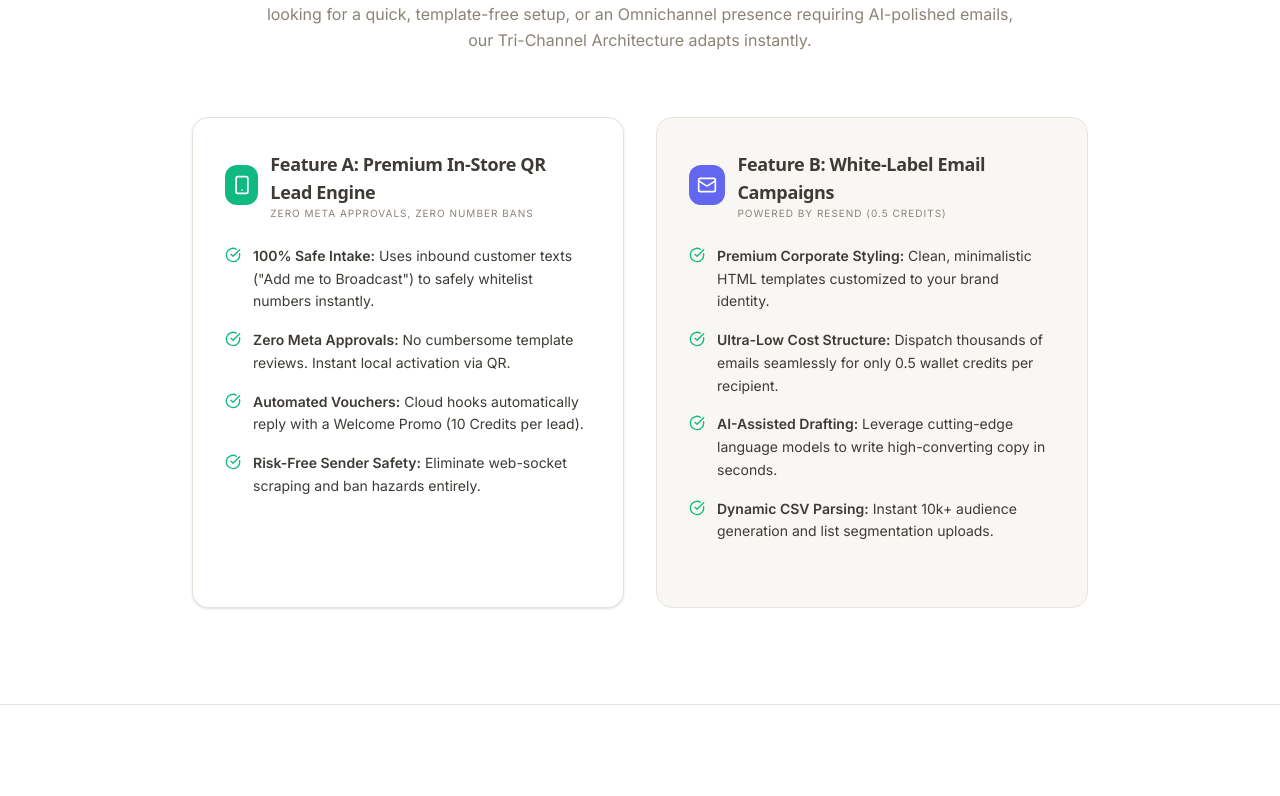
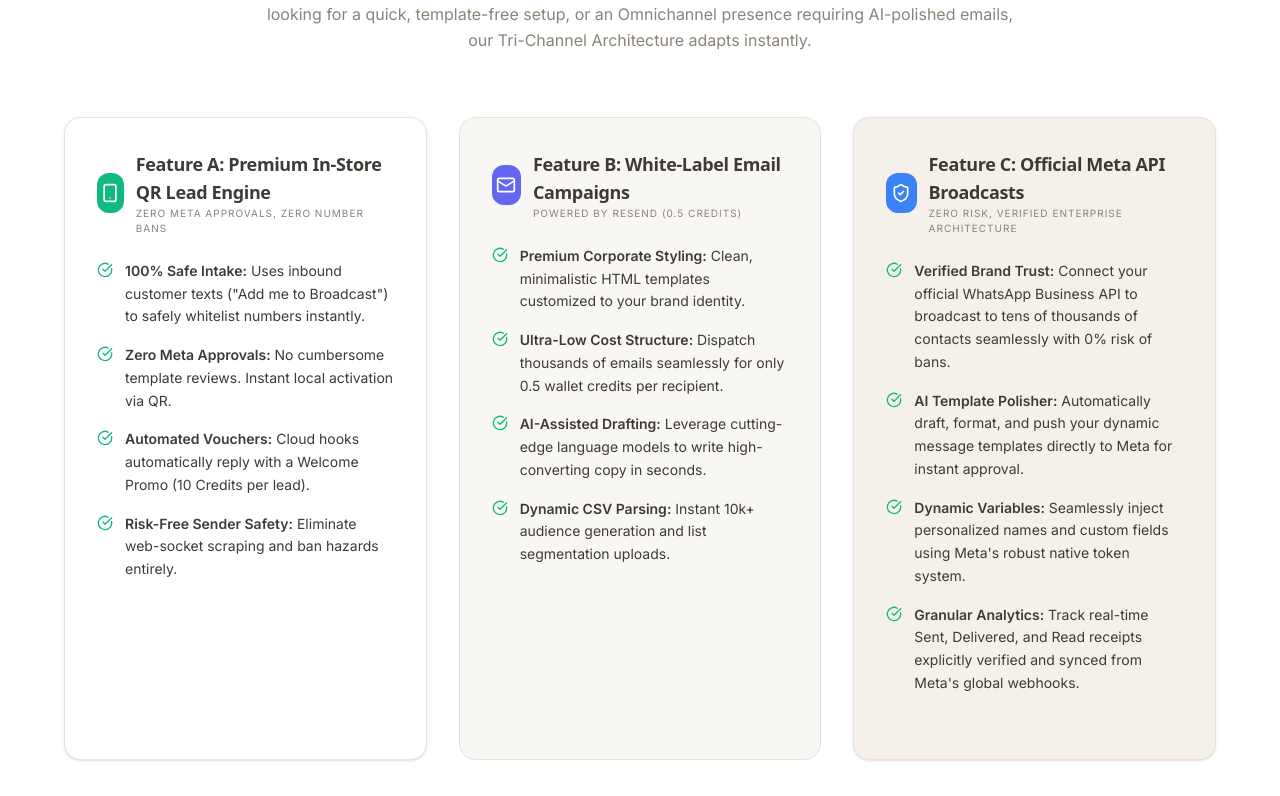
Before and after one commit to SharafathPersonal/Frontloop, a Next.js app: page / in a window 1280 px wide. Shown: the part 5064-5860 px from the top of the page. Built offline with nearby package versions, Linux system fonts and the light colour scheme; a web font is replaced by a local one.

Commit message:
feat(landing): add Official Meta API Campaigns to tri-channel grid

```diff
--- a/src/app/page.tsx
+++ b/src/app/page.tsx
@@ -781,7 +781,7 @@ export default function LandingPage() {
             </p>
           </div>
 
-          <div className="grid grid-cols-1 md:grid-cols-2 gap-8 max-w-4xl mx-auto gsap-reveal">
+          <div className="grid grid-cols-1 lg:grid-cols-3 gap-8 max-w-6xl mx-auto gsap-reveal">
             {/* Premium In-Store QR Lead Engine */}
             <div className="border border-[#E8E3DA] rounded-2xl p-8 bg-white flex flex-col justify-between hover:border-[#10B981]/50 transition-colors shadow-sm">
               <div>
@@ -843,6 +843,39 @@ export default function LandingPage() {
                   <li className="flex items-start gap-3">
                     <CheckCircle size={16} className="text-[#10B981] mt-0.5 flex-shrink-0" />
                     <p className="text-sm text-[#3E3B36] leading-relaxed"><strong>Dynamic CSV Parsing:</strong> Instant 10k+ audience generation and list segmentation uploads.</p>
+                  </li>
+                </ul>
+              </div>
+            </div>
+
+            {/* Meta Official WhatsApp Campaign */}
+            <div className="border border-[#E8E3DA] rounded-2xl p-8 bg-[#F5F1EA] flex flex-col justify-between hover:border-[#3b82f6]/40 transition-colors shadow-sm">
+              <div>
+                <div className="flex items-center gap-3 mb-6">
+                   <div className="w-10 h-10 bg-[#3b82f6] text-[#FFFFFF] rounded-xl flex items-center justify-center">
+                     <ShieldCheck size={20} />
+                   </div>
+                   <div>
+                     <h3 className="lexend-subheading text-lg font-bold text-[#3E3B36]">Feature C: Official Meta API Broadcasts</h3>
+                     <p className="text-[10px] tracking-[0.1em] text-[#8B8378] uppercase">Zero Risk, Verified Enterprise Architecture</p>
+                   </div>
+                </div>
+                <ul className="space-y-4 mb-8">
+                  <li className="flex items-start gap-3">
+                    <CheckCircle size={16} className="text-[#10B981] mt-0.5 flex-shrink-0" />
+                    <p className="text-sm text-[#3E3B36] leading-relaxed"><strong>Verified Brand Trust:</strong> Connect your official WhatsApp Business API to broadcast to tens of thousands of contacts seamlessly with 0% risk of bans.</p>
+                  </li>
+                  <li className="flex items-start gap-3">
+                    <CheckCircle size={16} className="text-[#10B981] mt-0.5 flex-shrink-0" />
+                    <p className="text-sm text-[#3E3B36] leading-relaxed"><strong>AI Template Polisher:</strong> Automatically draft, format, and push your dynamic message templates directly to Meta for instant approval.</p>
+                  </li>
+                  <li className="flex items-start gap-3">
+                    <CheckCircle size={16} className="text-[#10B981] mt-0.5 flex-shrink-0" />
+                    <p className="text-sm text-[#3E3B36] leading-relaxed"><strong>Dynamic Variables:</strong> Seamlessly inject personalized names and custom fields using Meta's robust native token system.</p>
+                  </li>
+                  <li className="flex items-start gap-3">
+                    <CheckCircle size={16} className="text-[#10B981] mt-0.5 flex-shrink-0" />
+                    <p className="text-sm text-[#3E3B36] leading-relaxed"><strong>Granular Analytics:</strong> Track real-time Sent, Delivered, and Read receipts explicitly verified and synced from Meta's global webhooks.</p>
                   </li>
                 </ul>
               </div>
```
